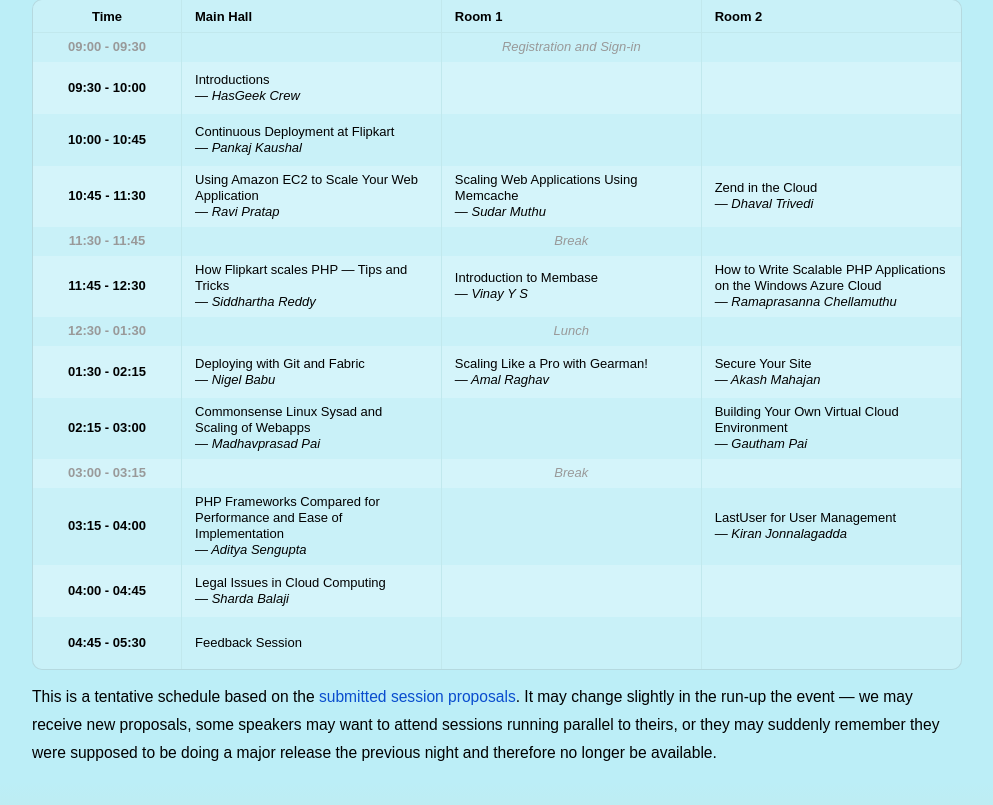
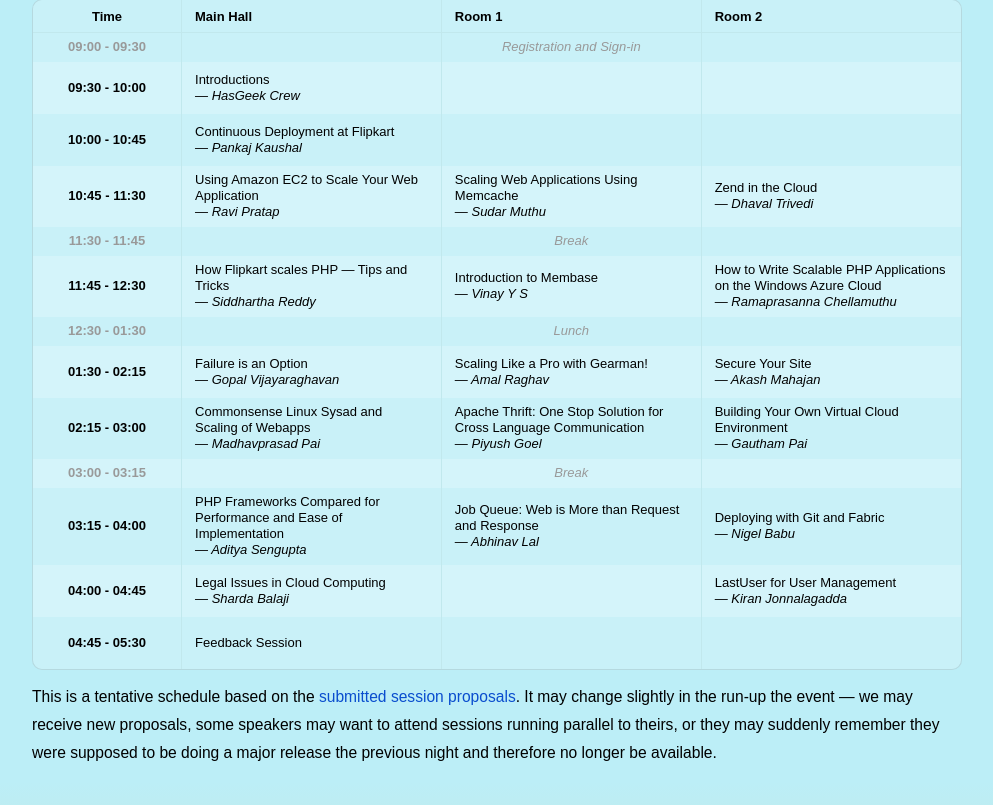
Before and after one commit to hasgeek/phpcloud, a PHP site: page / in a window 1280 px wide. Shown: the part 2843-3648 px from the top of the page, without its empty margins (143-1136 px from the left). Run offline with PHP 8.4, Linux system fonts and the light colour scheme; some libraries are stand-ins or nearby versions.

Commit message:
Three additional sessions in the schedule.

```diff
--- a/sass/_layout.scss
+++ b/sass/_layout.scss
@@ -581,7 +581,7 @@ hr {
     top: 747px;
 }
 
-#schedule {
+#schedule-section {
     padding-top: 10em;
     background-color: #bceef7;
 }
@@ -599,7 +599,7 @@ hr {
     }
 }
 
-#schedule-heading {
+#schedule {
     position: absolute;
     text-align: center;
     top: 62px;
--- a/www/css/screen.css
+++ b/www/css/screen.css
@@ -933,7 +933,7 @@ hr {
   top: 747px;
 }
 
-#schedule {
+#schedule-section {
   padding-top: 10em;
   background-color: #bceef7;
 }
@@ -958,7 +958,7 @@ hr {
   height: 100%;
 }
 
-#schedule-heading {
+#schedule {
   position: absolute;
   text-align: center;
   top: 62px;
--- a/www/index.php
+++ b/www/index.php
@@ -17,7 +17,7 @@
   <link rel="shortcut icon" href="img/favicon.ico"/>
 
   <!-- Stylesheets -->
-  <link href="css/screen.css?v=11" rel="stylesheet" type="text/css" />
+  <link href="css/screen.css?v=12" rel="stylesheet" type="text/css" />
   <!--[if IE]>
       <link href="css/ie.css" media="screen, projection" rel="stylesheet" type="text/css" />
   <![endif]-->
@@ -329,10 +329,10 @@
           </div>
         </div>
       </article>
-      <article id="schedule">
+      <article id="schedule-section">
         <div class="content">
           <div id="blimp"><!-- --></div>
-          <div id="schedule-heading">
+          <div id="schedule">
             <h2>Schedule<br/>Your Ride</h2>
           </div>
           <div id="schedule-table-box">
@@ -429,9 +429,9 @@
                 <tr>
                   <td class="time">01:30 - 02:15</td>
                   <td>
-                    <a class="session-popup" target="_blank" href="http://funnel.hasgeek.in/phpcloud/1-deploying-with-fabric">
-                      <span class="session">Deploying with Git and Fabric</span>
-                      <span class="speaker">Nigel Babu</span>
+                    <a class="session-popup" target="_blank" href="http://funnel.hasgeek.in/phpcloud/28-failure-is-an-option">
+                      <span class="session">Failure is an Option</span>
+                      <span class="speaker">Gopal Vijayaraghavan</span>
                     </a>
                   </td>
                   <td>
@@ -455,7 +455,12 @@
                       <span class="speaker">Madhavprasad Pai</span>
                     </a>
                   </td>
-                  <td></td>
+                  <td>
+                    <a class="session-popup" target="_blank" href="http://funnel.hasgeek.in/phpcloud/25-apache-thrift-one-stop-solution-for-cross-language-communication">
+                      <span class="session">Apache Thrift: One Stop Solution for Cross Language Communication</span>
+                      <span class="speaker">Piyush Goel</span>
+                    </a>
+                  </td>
                   <td>
                     <a class="session-popup" target="_blank" href="http://funnel.hasgeek.in/phpcloud/13-building-your-own-virtual-cloud-environment">
                       <span class="session">Building Your Own Virtual Cloud Environment</span>
@@ -477,11 +482,16 @@
                       <span class="speaker">Aditya Sengupta</span>
                     </a>
                   </td>
-                  <td></td>
                   <td>
-                    <a class="session-popup" target="_blank" href="http://funnel.hasgeek.in/phpcloud/3-lastuser-for-user-management">
-                      <span class="session">LastUser for User Management</span>
-                      <span class="speaker">Kiran Jonnalagadda</span>
+                    <a class="session-popup" target="_blank" href="http://funnel.hasgeek.in/phpcloud/26-job-queue-web-is-more-than-request-and-response">
+                      <span class="session">Job Queue: Web is More than Request and Response</span>
+                      <span class="speaker">Abhinav Lal</span>
+                    </a>
+                  </td>
+                  <td>
+                    <a class="session-popup" target="_blank" href="http://funnel.hasgeek.in/phpcloud/1-deploying-with-fabric">
+                      <span class="session">Deploying with Git and Fabric</span>
+                      <span class="speaker">Nigel Babu</span>
                     </a>
                   </td>
                 </tr>
@@ -494,7 +504,12 @@
                     </a>
                   </td>
                   <td></td>
-                  <td></td>
+                  <td>
+                    <a class="session-popup" target="_blank" href="http://funnel.hasgeek.in/phpcloud/3-lastuser-for-user-management">
+                      <span class="session">LastUser for User Management</span>
+                      <span class="speaker">Kiran Jonnalagadda</span>
+                    </a>
+                  </td>
                 </tr>
                 <tr>
                   <td class="time">04:45 - 05:30</td>
```
